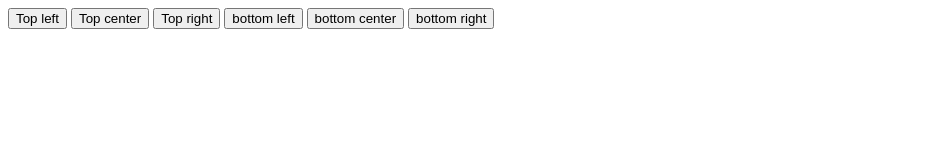
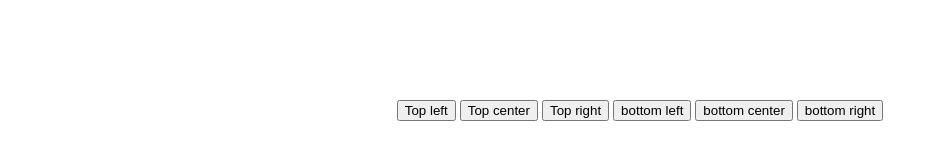
Before and after one commit to fhdjg/gg-notif, a plain HTML site: page index.html in a window 1280 px wide. Shown: the whole page, without its empty margins (0-938 px from the left). Drawn offline with Linux system fonts and the light colour scheme.

Commit message:
Update index.html

```diff
--- a/index.html
+++ b/index.html
@@ -6,14 +6,23 @@
     <meta name="viewport" content="width=device-width, initial-scale=1.0, minimum-scale=1.0">
     <link rel="stylesheet" type="text/css" href="src/garessi-notif.css">
     <link rel="stylesheet" href="https://fonts.googleapis.com/icon?family=Material+Icons">
+    <style type="text/css">
+        .content{
+            text-align: center;
+            display: block;
+            margin-top: 100px;
+        }
+    </style>
 </head>
 <body>
+    <div class="content">
         <button data-content="effect top left" data-placement="top-left" id-notif="topleft1">Top left</button>
         <button data-content="effect top center" data-placement="top-center" id-notif="topcenter1">Top center</button>
         <button data-content="effect top right" data-placement="top-right" id-notif="topright1">Top right</button>
         <button data-content="effect bottom left" data-placement="bottom-left" id-notif="bottomleft1">bottom left</button>
         <button data-content="effect bottom center" data-placement="bottom-center" id-notif="bottomcenter1">bottom center</button>
         <button data-content="effect bottom right" data-placement="bottom-right" id-notif="bottomright1">bottom right</button>
+    </div>
 
     <script type="text/javascript" src="plugin/jquery-3.2.1.min.js"></script>
     <script type="text/javascript" src="src/garessi-notif.js"></script>
```
Lines whose indentation alone changed are shown as unchanged.
